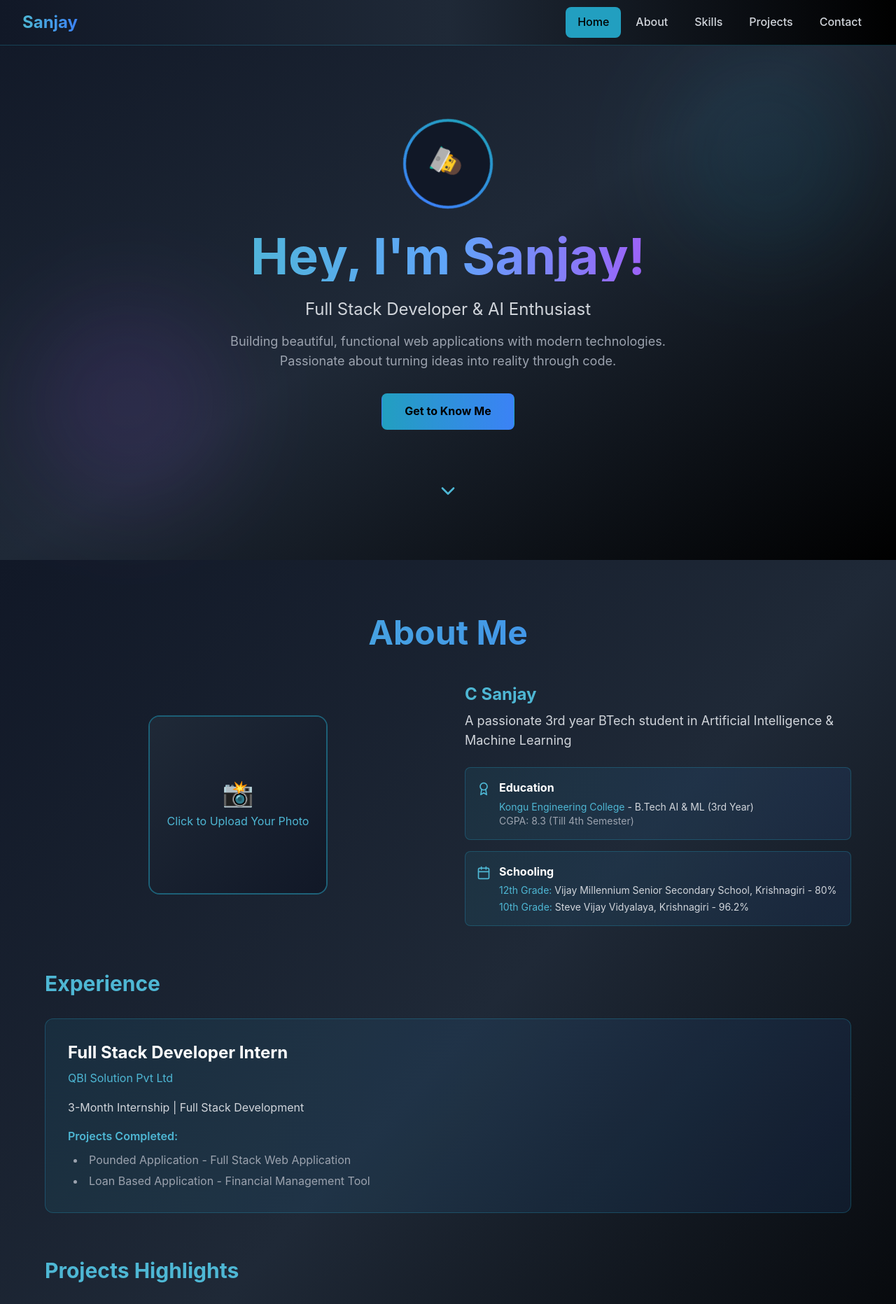
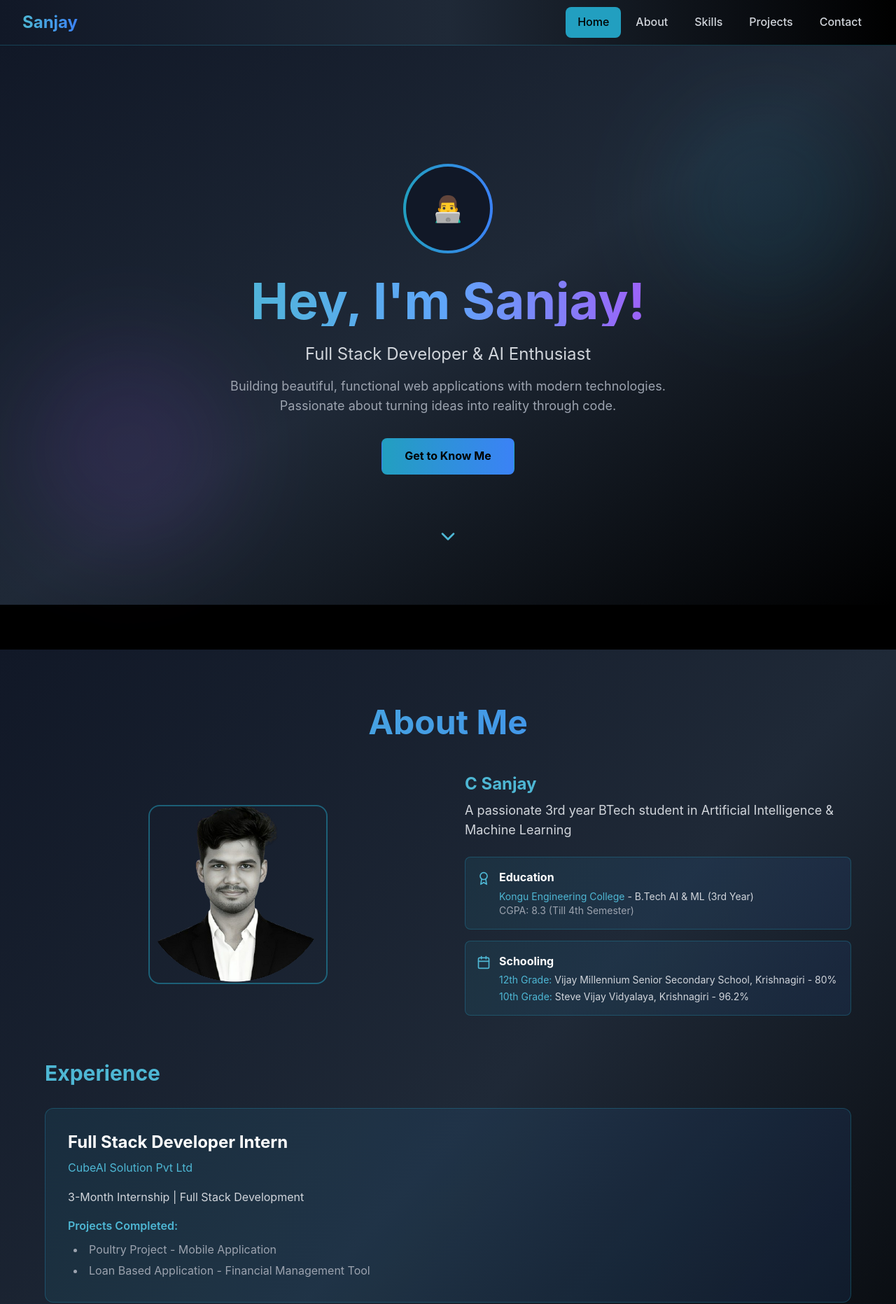
Before and after one commit to SanjayC-19/sanjay-portfolio, a React (Vite) app in the folder Sanjay/: page / in a window 1280 px wide. Shown: the top 1863 px of the page at 70% size. Built offline with nearby package versions, Linux system fonts and the light colour scheme.

Commit message:
changes done

```diff
--- a/Sanjay/src/App.jsx
+++ b/Sanjay/src/App.jsx
@@ -21,31 +21,26 @@ function App() {
   };
 
   return (
-    <div className="bg-black w-full min-h-screen overflow-x-hidden">
+    <div className="bg-black w-full min-h-screen overflow-x-hidden scroll-smooth flex flex-col">
       <Navbar activeSection={activeSection} setActiveSection={scrollToSection} />
-
-      {/* Home Section */}
-      <section id="home" className="w-full">
+      {/* Each section: min-h-screen, pt-16, snap-start for scroll snap */}
+      <section id="home" className="w-full min-h-screen pt-16">
         <Home setActiveSection={scrollToSection} />
       </section>
 
-      {/* About Section */}
-      <section id="about" className="w-full">
+      <section id="about" className="w-full min-h-screen pt-16">
         <About />
       </section>
 
-      {/* Skills Section */}
-      <section id="skills" className="w-full">
+      <section id="skills" className="w-full min-h-screen pt-16">
         <Skills />
       </section>
 
-      {/* Projects Section */}
-      <section id="projects" className="w-full">
+      <section id="projects" className="w-full min-h-screen pt-16">
         <Projects />
       </section>
 
-      {/* Contact Section */}
-      <section id="contact" className="w-full">
+      <section id="contact" className="w-full min-h-screen pt-16">
         <Contact />
       </section>
 
--- a/Sanjay/src/components/Navbar.jsx
+++ b/Sanjay/src/components/Navbar.jsx
@@ -13,23 +13,7 @@ const Navbar = ({ activeSection, setActiveSection }) => {
     { name: 'Contact', id: 'contact' },
   ];
 
-  // Update active section based on scroll position
-  useEffect(() => {
-    const handleScroll = () => {
-      const sections = navItems.map(item => document.getElementById(item.id));
-      const scrollPosition = window.scrollY + 100;
-
-      for (let i = sections.length - 1; i >= 0; i--) {
-        if (sections[i] && sections[i].offsetTop <= scrollPosition) {
-          setActiveSection(navItems[i].id);
-          break;
-        }
-      }
-    };
-
-    window.addEventListener('scroll', handleScroll);
-    return () => window.removeEventListener('scroll', handleScroll);
-  }, [setActiveSection]);
+  // Removed scroll event logic to prevent scroll interference
 
   const handleNavClick = (id) => {
     setActiveSection(id);
--- a/Sanjay/src/pages/About.jsx
+++ b/Sanjay/src/pages/About.jsx
@@ -1,20 +1,10 @@
-import React, { useState } from 'react';
+import React from 'react';
+import sanjayPhoto from '../assets/sanjay_s_photo-removebg-preview.png';
 import { motion } from 'framer-motion';
 import { Download, Award, Calendar } from 'lucide-react';
 
 const About = () => {
-  const [imageUrl, setImageUrl] = useState(null);
 
-  const handleImageUpload = (e) => {
-    const file = e.target.files[0];
-    if (file) {
-      const reader = new FileReader();
-      reader.onloadend = () => {
-        setImageUrl(reader.result);
-      };
-      reader.readAsDataURL(file);
-    }
-  };
 
   const containerVariants = {
     hidden: { opacity: 0 },
@@ -60,43 +50,13 @@ const About = () => {
             variants={itemVariants}
             className="flex flex-col items-center"
           >
-            <label className="cursor-pointer">
-              <motion.div
-                whileHover={{ scale: 1.05 }}
-                className="relative w-64 h-64 rounded-2xl overflow-hidden border-2 border-cyan-500/50 hover:border-cyan-500 transition-all duration-300 group"
-              >
-                {imageUrl ? (
-                  <img
-                    src={imageUrl}
-                    alt="Profile"
-                    className="w-full h-full object-cover"
-                  />
-                ) : (
-                  <div className="w-full h-full bg-gradient-to-br from-gray-800 to-gray-900 flex flex-col items-center justify-center group-hover:from-gray-700 group-hover:to-gray-800 transition-all duration-300">
-                    <span className="text-4xl mb-2">📸</span>
-                    <span className="text-cyan-400 text-center px-4">
-                      Click to Upload Your Photo
-                    </span>
-                  </div>
-                )}
-              </motion.div>
-              <input
-                type="file"
-                accept="image/*"
-                onChange={handleImageUpload}
-                className="hidden"
+            <div className="relative w-64 h-64 rounded-2xl overflow-hidden border-2 border-cyan-500/50 transition-all duration-300">
+              <img
+                src={sanjayPhoto}
+                alt="Sanjay"
+                className="w-full h-full object-cover"
               />
-            </label>
-            {imageUrl && (
-              <motion.button
-                whileHover={{ scale: 1.05 }}
-                whileTap={{ scale: 0.95 }}
-                onClick={() => setImageUrl(null)}
-                className="mt-4 px-4 py-2 bg-red-500/20 hover:bg-red-500/30 text-red-400 rounded-lg text-sm transition-all duration-300"
-              >
-                Remove Photo
-              </motion.button>
-            )}
+            </div>
           </motion.div>
 
           {/* Text Section - Right */}
@@ -173,7 +133,7 @@ const About = () => {
             <h4 className="text-2xl font-bold text-white mb-2">
               Full Stack Developer Intern
             </h4>
-            <p className="text-cyan-400 mb-4">QBI Solution Pvt Ltd</p>
+            <p className="text-cyan-400 mb-4">CubeAI Solution Pvt Ltd</p>
             <p className="text-gray-300 mb-4">
               3-Month Internship | Full Stack Development
             </p>
@@ -182,7 +142,7 @@ const About = () => {
                 <span className="text-cyan-400 font-semibold">Projects Completed:</span>
               </p>
               <ul className="list-disc list-inside space-y-1 text-gray-400 ml-2">
-                <li>Pounded Application - Full Stack Web Application</li>
+                <li>Poultry Project - Mobile Application</li>
                 <li>Loan Based Application - Financial Management Tool</li>
               </ul>
             </div>
--- a/Sanjay/src/pages/Home.jsx
+++ b/Sanjay/src/pages/Home.jsx
@@ -35,15 +35,11 @@ const Home = ({ setActiveSection }) => {
           className="mb-8"
         >
           <div className="w-32 h-32 mx-auto mb-6 relative">
-            <motion.div
-              animate={{ rotate: 360 }}
-              transition={{ duration: 20, repeat: Infinity, ease: 'linear' }}
-              className="absolute inset-0 rounded-full bg-gradient-to-r from-cyan-500 to-blue-500 p-1"
-            >
+            <div className="absolute inset-0 rounded-full bg-gradient-to-r from-cyan-500 to-blue-500 p-1">
               <div className="w-full h-full rounded-full bg-gray-900 flex items-center justify-center text-4xl">
                 👨‍💻
               </div>
-            </motion.div>
+            </div>
           </div>
         </motion.div>
 
--- a/Sanjay/src/pages/Projects.jsx
+++ b/Sanjay/src/pages/Projects.jsx
@@ -17,8 +17,8 @@ const Projects = () => {
     },
     {
       id: 2,
-      title: 'Pounded Application',
-      description: 'An innovative financial management application developed during internship. Features transaction tracking, budget management, and detailed analytics for personal finance management.',
+      title: 'Poultry Application',
+      description: 'An innovative poultry management application developed during internship. Features poultry tracking, budget management, and detailed analytics for poultry management.',
       tags: ['React', 'Firebase', 'JavaScript', 'Tailwind CSS'],
       image: '💰',
       gradient: 'from-purple-500/10 to-pink-500/10',
```
Also changed, not shown: Sanjay/src/assets/sanjay_photo.png (added), Sanjay/src/assets/sanjay_s_photo-removebg-preview.png (added).
